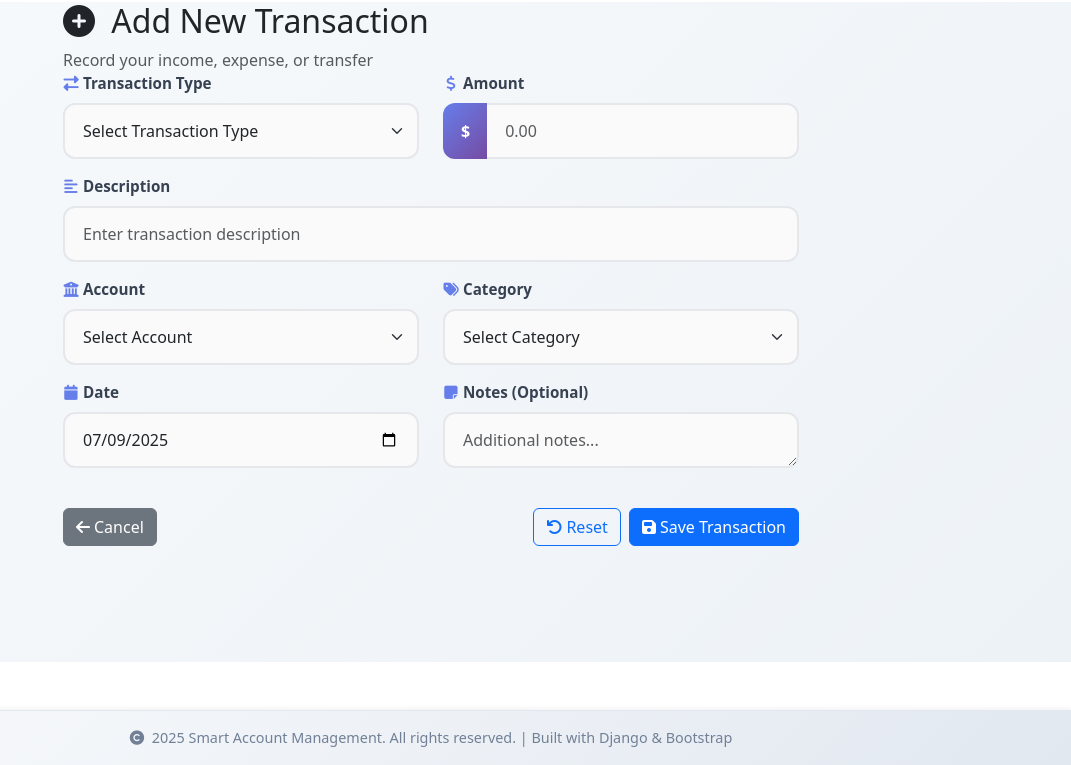
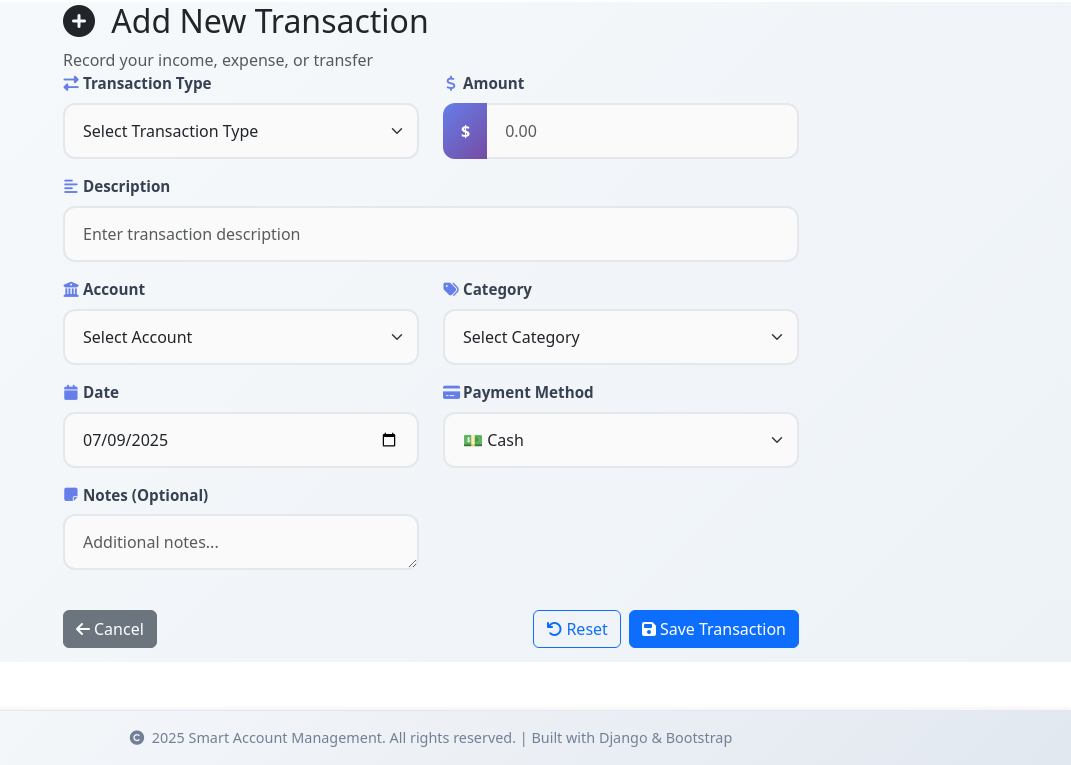
Before and after one commit to Dimplektech/Smart-Accounts-Management, a Django app: page /add-transaction/ in a window 1280 px wide. Shown: the part 89-854 px from the top of the page, without its empty margins (209-1280 px from the left). Run offline with Django 5.2, Linux system fonts and the light colour scheme; the visitor is signed in with stand-in values (Sample User, id 1).

Commit message:
feat: Add payment method selection to transaction form; set default to cash

```diff
--- a/accounts/forms.py
+++ b/accounts/forms.py
@@ -63,12 +63,14 @@ class TransactionForm(forms.ModelForm):
         if not self.instance.pk:  # Only for new transactions
             from django.utils import timezone
             self.fields['date'].initial = timezone.now()
+            # Set default payment method to cash for new transactions
+            self.fields['payment_methods'].initial = 'cash'
 
         # Set empty labels
         self.fields['transaction_type'].empty_label = "-- Select Type --"
         self.fields['account'].empty_label = "-- Select Account --"
         self.fields['category'].empty_label = "-- Select Category --"
-        self.fields['payment_methods'].empty_label = "-- Select Payment Method --"
+        # No empty_label for payment_methods since it has a default value
 
     def clean_amount(self):
         amount = self.cleaned_data.get('amount')
--- a/accounts/templates/accounts/add_transaction.html
+++ b/accounts/templates/accounts/add_transaction.html
@@ -156,6 +156,35 @@
                                            required>
                                 </div>
 
+                                <!-- Payment Method -->
+                                <div class="col-md-6 mb-3">
+                                    <label for="{{ form.payment_methods.id_for_label }}" class="form-label">
+                                        <i class="fas fa-credit-card me-1"></i>Payment Method
+                                    </label>
+                                    <select name="{{ form.payment_methods.name }}" id="{{ form.payment_methods.id_for_label }}" class="form-select">
+                                        <option value="cash" {% if form.payment_methods.value == 'cash' %}selected{% endif %}>
+                                            💵 Cash
+                                        </option>
+                                        <option value="card" {% if form.payment_methods.value == 'card' %}selected{% endif %}>
+                                            💳 Card
+                                        </option>
+                                        <option value="bank_transfer" {% if form.payment_methods.value == 'bank_transfer' %}selected{% endif %}>
+                                            🏦 Bank Transfer
+                                        </option>
+                                        <option value="online" {% if form.payment_methods.value == 'online' %}selected{% endif %}>
+                                            💻 Online Payment
+                                        </option>
+                                        <option value="check" {% if form.payment_methods.value == 'check' %}selected{% endif %}>
+                                            📝 Check
+                                        </option>
+                                        <option value="other" {% if form.payment_methods.value == 'other' %}selected{% endif %}>
+                                            🔧 Other
+                                        </option>
+                                    </select>
+                                </div>
+                            </div>
+
+                            <div class="row">
                                 <!-- Notes (optional) -->
                                 <div class="col-md-6 mb-3">
                                     <label for="notes" class="form-label">
--- a/accounts/views.py
+++ b/accounts/views.py
@@ -41,6 +41,7 @@ def dashboard_view(request):
 
     # Calculate total balance across all accounts
     total_balance = user_accounts.aggregate(total=Sum("balance"))["total"] or 0
+    total_balance = float(total_balance) if total_balance else 0.0
     # For now, just render the dashboard template
 
     # Get current months date range
@@ -64,6 +65,7 @@ def dashboard_view(request):
         )["total"]
         or 0
     )
+    monthly_income = float(monthly_income) if monthly_income else 0.0
 
     monthly_expenses = (
         current_month_transactions.filter(transaction_type="expense").aggregate(
@@ -71,17 +73,28 @@ def dashboard_view(request):
         )["total"]
         or 0
     )
+    monthly_expenses = float(monthly_expenses) if monthly_expenses else 0.0
 
     # Get recent transactions (last 10)
     recent_transactions = current_month_transactions.order_by("-date")[:10]
 
     # Chart data: Get Spending by Category for chart
-    category_spending = (
+    category_spending_raw = (
         current_month_transactions.filter(transaction_type="expense")
         .values("category__name")
         .annotate(total=Sum("amount"))
         .order_by("-total")[:6]
     )
+
+    # Convert Decimal values to float for JSON serialization
+    category_spending = []
+    for item in category_spending_raw:
+        category_spending.append(
+            {
+                "category__name": item["category__name"],
+                "total": float(item["total"]) if item["total"] else 0.0,
+            }
+        )
 
     # Chart Data: Monthly Income vs Expenses (last 6 months)
     monthly_data = []
@@ -170,12 +183,12 @@ def dashboard_view(request):
         "total_transactions": total_transactions,
         "current_month": current_month.strftime("%B %Y"),
         # Chart data
-        "category_spending": list(category_spending),
+        "category_spending": category_spending,
         "monthly_data": monthly_data,
         "account_distribution": account_distribution,
         # JSON serialized data for JavaScript
         "monthly_data_json": json.dumps(monthly_data),
-        "category_spending_json": json.dumps(list(category_spending)),
+        "category_spending_json": json.dumps(category_spending),
         "account_distribution_json": json.dumps(account_distribution),
     }
 
@@ -215,20 +228,32 @@ def transaction_list_view(request):
 
 @login_required
 def add_transaction_view(request):
+    print(f"🔍 Add transaction view called for user: {request.user.username}")
+
     if request.method == "POST":
+        print(f"🔍 POST data: {request.POST}")
         form = TransactionForm(request.POST, user=request.user)
+
         if form.is_valid():
+            print("🔍 Form is valid, saving transaction...")
             transaction = form.save(commit=False)
             transaction.user = request.user
             transaction.save()
+            print(f"🔍 Transaction saved: {transaction}")
 
             # Update account balance
             account = transaction.account
+            print(
+                f"🔍 Updating account balance for {account.name}, current balance: {account.balance}"
+            )
+
             if transaction.transaction_type == "income":
                 account.balance += transaction.amount
             elif transaction.transaction_type == "expense":
                 account.balance -= transaction.amount
             account.save()
+
+            print(f"🔍 Account balance updated to: {account.balance}")
 
             messages.success(
                 request,
@@ -236,9 +261,18 @@ def add_transaction_view(request):
             )
             return redirect("accounts:dashboard")  # Add redirect after successful save
         else:
+            print(f"🔍 Form validation failed: {form.errors}")
             messages.error(request, "Please correct the errors below.")
     else:
+        print("🔍 GET request, creating new form")
         form = TransactionForm(user=request.user)
+
+    # Debug: Check if user has accounts and categories
+    user_accounts = Account.objects.filter(user=request.user, is_active=True)
+    user_categories = Category.objects.filter(user=request.user)
+    print(
+        f"🔍 User has {user_accounts.count()} accounts and {user_categories.count()} categories"
+    )
 
     return render(request, "accounts/add_transaction.html", {"form": form})
 
@@ -246,7 +280,7 @@ def add_transaction_view(request):
 @login_required
 def account_list_view(request):
     accounts = Account.objects.filter(user=request.user, is_active=True)
-    return render(request, "accounts/accounts.html", {"accounts": accounts})
+    return render(request, "accounts/account_list.html", {"accounts": accounts})
 
 
 def register_view(request):
@@ -313,7 +347,9 @@ def add_budget_view(request):
             messages.success(request, f"Budget {budget.name} created successfully!")
             return redirect("accounts:budget_list")
         else:
-            form = BudgetForm(request.user)
+            messages.error(request, "Please correct the errors below.")
+    else:
+        form = BudgetForm(request.user)
 
     return render(request, "accounts/add_budget.html", {"form": form})
 
```
Also changed, not shown: accounts/templates/accounts/dashboard.html (+8 -10 lines).
